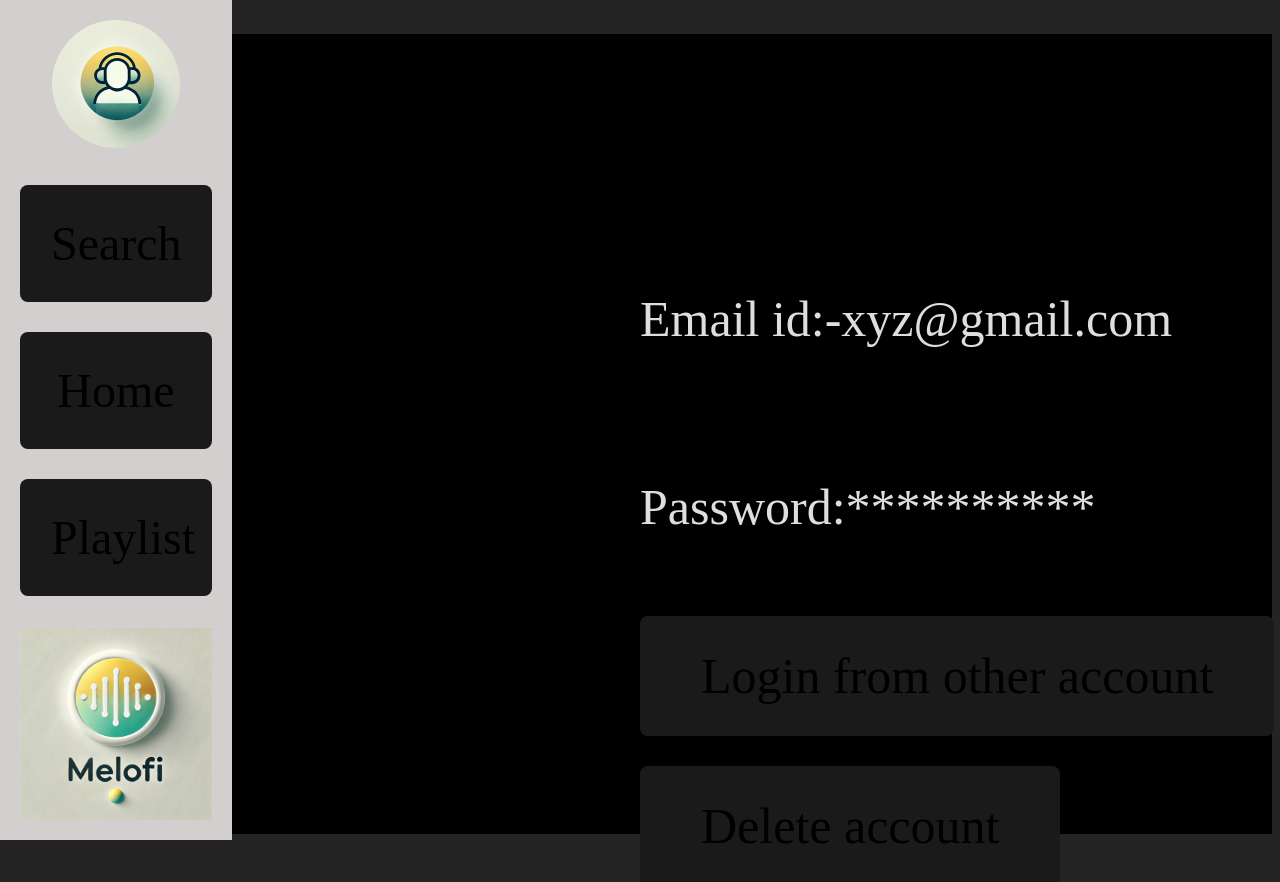
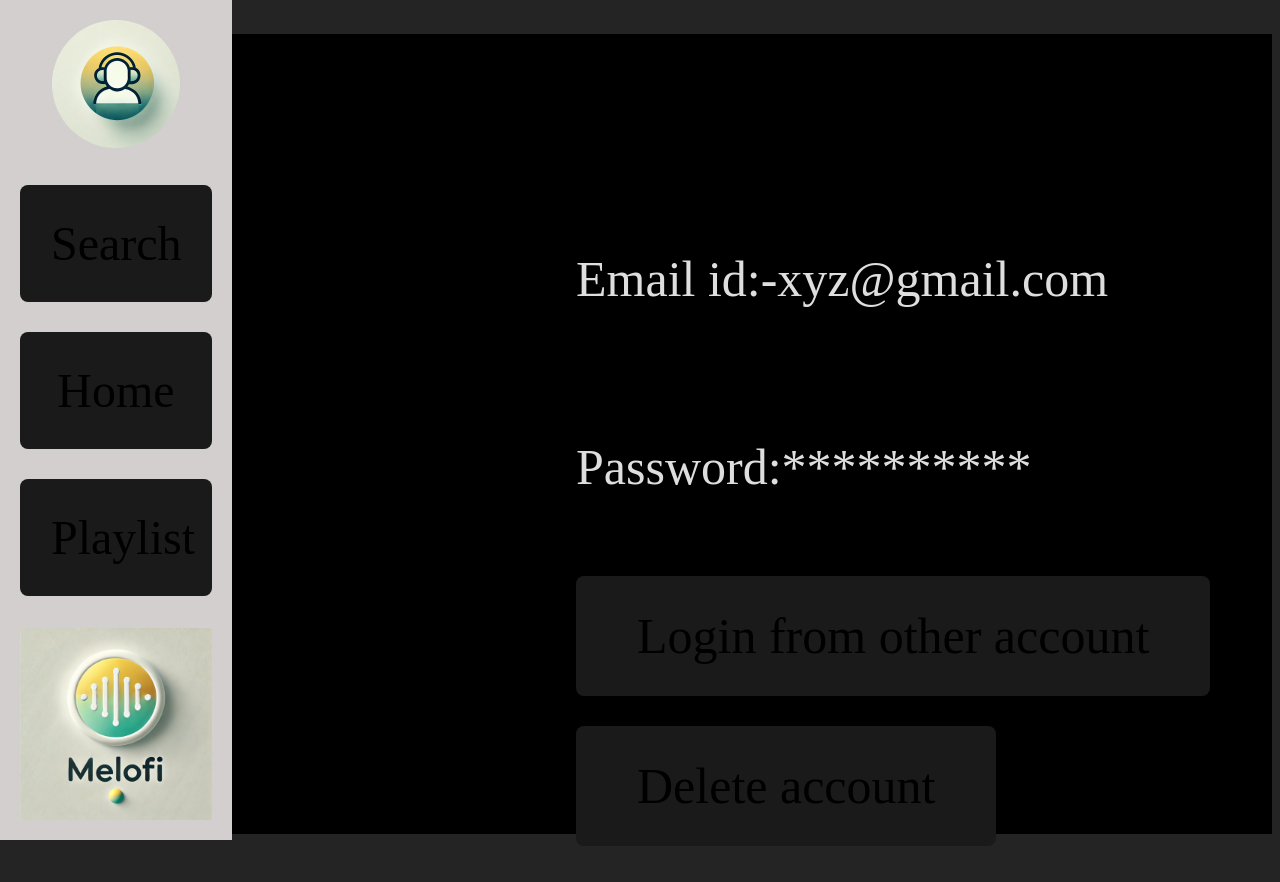
Before and after one commit to ABHISHEKUPAI/amfoss-curriculum, a React (Vite) app in the folder Task-05/melofi/: page /Profile in a window 1280 px wide. Shown: the top 882 px of the page. After the commit the page ends 846 px from the top, so only its background shows below. Built offline with nearby package versions, Linux system fonts and the light colour scheme.

Commit message:
adding files

```diff
--- a/Task-05/melofi/src/components/Playlistbar.css
+++ b/Task-05/melofi/src/components/Playlistbar.css
@@ -32,5 +32,6 @@
     display:flex;
     align-items: center;
     background-color: hsl(0, 3%, 75%);
+    border-radius: 2vh;
 
 }
--- a/Task-05/melofi/src/components/Sidebar.jsx
+++ b/Task-05/melofi/src/components/Sidebar.jsx
@@ -14,13 +14,12 @@ function Sidebar() {
                 className="profile-img"
             />
             </Link>
-
             <div className = "btngrp">
                 <Link to="/Search">
                 <button className="btn-search">Search</button>
                 </Link>
                 <Link to="/Home">
-                 <button className="btn-home">Home</button>
+                <button className="btn-home">Home</button>
                 </Link>
                 <Link to="/Playlist">
                 <button className="btn-playlist">Playlist</button>
--- a/Task-05/melofi/src/components/Songcard.jsx
+++ b/Task-05/melofi/src/components/Songcard.jsx
@@ -6,8 +6,8 @@ function Songcard(){
     <>
     <button className="box">
         <img className="photo"
-             src = {logo}
-             alt= "song image"
+            src = {logo}
+            alt= "song image"
         />
         <p className = "name">songname</p>
 
--- a/Task-05/melofi/src/pages/Playlist.css
+++ b/Task-05/melofi/src/pages/Playlist.css
@@ -13,14 +13,14 @@
 .maindivplaylist {
   display: grid;
   position:absolute;
-  gap:200px;
+  gap:150px;
   top:15vh;
   left:30vw;
 }
 .playlistcard1,.playlistcard2,.playlistcard3{
     display: flex;
     flex-direction: row;
-    gap: 7vh;
+    gap: 5vh;
     align-items: center;
 }
 .playlistpage{
--- a/Task-05/melofi/src/pages/Profile.css
+++ b/Task-05/melofi/src/pages/Profile.css
@@ -4,11 +4,11 @@
     flex-direction: column;
     gap:30px;
     position:absolute;
-    top:30vh;
-    left:50vw;
+    top:25vh;
+    left:45vw;
 }
 .maindivprofile{
-    min-width: 30vh;
-    min-height: 100vh;background-color: black;
-
+    background-color: black;
+    min-height: 100vh;
+    width: 100%;
 }
--- a/Task-05/melofi/src/pages/Search.css
+++ b/Task-05/melofi/src/pages/Search.css
@@ -36,7 +36,7 @@
     gap:2vh;
     padding-bottom:1vh;
     position:absolute;
-    top:70vh;
+    top:67vh;
     left:25vw;
 }
 .userhistorytitle{
```
Also changed, not shown: Task-05/melofi/src/components/Playlistbar.jsx (+5 -6 lines), Task-05/melofi/src/components/Sidebar.css (indentation only).
